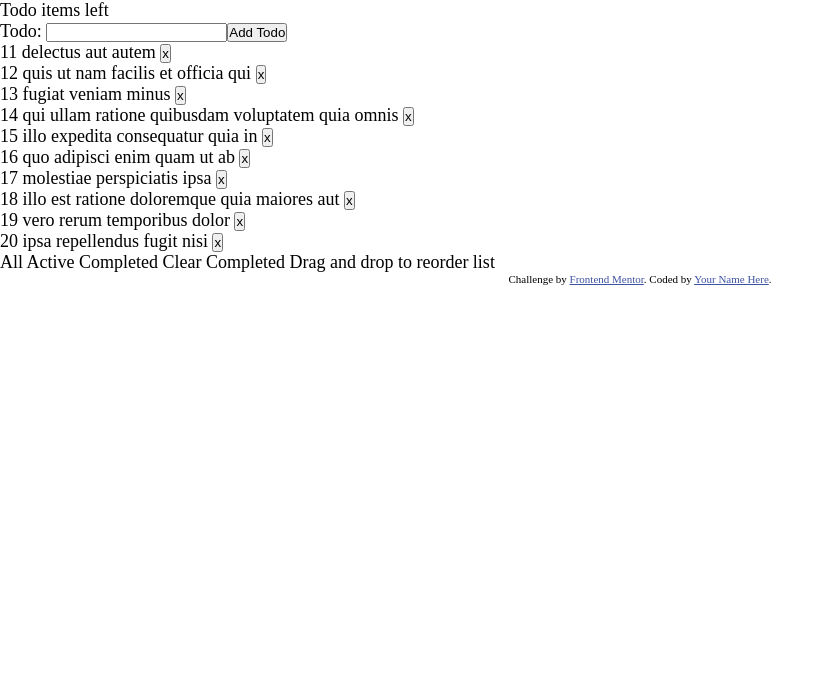
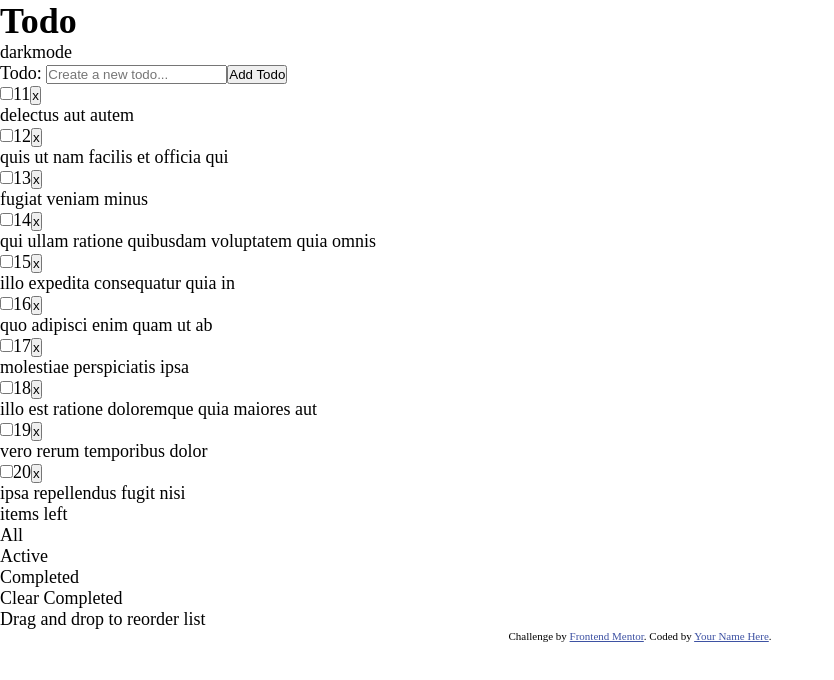
Before and after one commit to leopaul29/frontendmentor-todo-app-main, an Angular app in the folder frontendmentor-todo-app-main/: page / in a window 1280 px wide. Shown: the top 680 px of the page, without its empty margins (0-834 px from the left). Built offline with nearby package versions, Linux system fonts and the light colour scheme.

Commit message:
html skeleton

```diff
--- a/frontendmentor-todo-app-main/src/app/app.component.html
+++ b/frontendmentor-todo-app-main/src/app/app.component.html
@@ -15,21 +15,16 @@
   </style>
 </head>
 <body>
-
-  Todo
-
-  <!-- Add dynamic number --> items left
-
-  <app-todo-list></app-todo-list>
-
-  All
-  Active
-  Completed
-
-  Clear Completed
-
-  Drag and drop to reorder list
-
+  <main class="main">
+    <header class="header">
+        <h1 class="header__title">Todo</h1>
+        <span class="header__darkmode">darkmode</span>
+    </header>
+    <app-todo-list></app-todo-list>
+    <footer>
+      Drag and drop to reorder list
+    </footer>
+  </main>
   <div class="attribution">
     Challenge by <a href="https://www.frontendmentor.io?ref=challenge" target="_blank">Frontend Mentor</a>.
     Coded by <a href="#">Your Name Here</a>.
--- a/frontendmentor-todo-app-main/src/app/mock-todos.ts
+++ b/frontendmentor-todo-app-main/src/app/mock-todos.ts
@@ -1,14 +1,14 @@
 import { Todo } from './todo';
 
 export const TODOS: Todo[] = [
-  { id: 11, name: 'delectus aut autem' },
-  { id: 12, name: 'quis ut nam facilis et officia qui' },
-  { id: 13, name: 'fugiat veniam minus' },
-  { id: 14, name: 'qui ullam ratione quibusdam voluptatem quia omnis' },
-  { id: 15, name: 'illo expedita consequatur quia in' },
-  { id: 16, name: 'quo adipisci enim quam ut ab' },
-  { id: 17, name: 'molestiae perspiciatis ipsa' },
-  { id: 18, name: 'illo est ratione doloremque quia maiores aut' },
-  { id: 19, name: 'vero rerum temporibus dolor' },
-  { id: 20, name: 'ipsa repellendus fugit nisi' }
+  { id: 11, name: 'delectus aut autem' , complete: false},
+  { id: 12, name: 'quis ut nam facilis et officia qui' , complete: false },
+  { id: 13, name: 'fugiat veniam minus' , complete: false },
+  { id: 14, name: 'qui ullam ratione quibusdam voluptatem quia omnis' , complete: false },
+  { id: 15, name: 'illo expedita consequatur quia in'  , complete: false},
+  { id: 16, name: 'quo adipisci enim quam ut ab'  , complete: false},
+  { id: 17, name: 'molestiae perspiciatis ipsa'  , complete: false},
+  { id: 18, name: 'illo est ratione doloremque quia maiores aut' , complete: false },
+  { id: 19, name: 'vero rerum temporibus dolor'  , complete: false},
+  { id: 20, name: 'ipsa repellendus fugit nisi' , complete: false }
 ];
--- a/frontendmentor-todo-app-main/src/app/todo-list/todo-list.component.html
+++ b/frontendmentor-todo-app-main/src/app/todo-list/todo-list.component.html
@@ -1,7 +1,6 @@
-
-<div>
+<div class="todoform">
   <label for="new-todo">Todo: </label>
-    <input id="new-todo" #todoName />
+  <input id="new-todo" #todoName placeholder="Create a new todo..." />
 
   <!-- (click) passes input value to add() and then clears the input -->
   <button class="add-button" (click)="add(todoName.value); todoName.value=''">
@@ -9,9 +8,30 @@
   </button>
 </div>
 
-<ul class="heroes">
-    <li *ngFor="let todo of todos">
-        <span class="badge">{{todo.id}}</span> {{todo.name}}
+
+  <div class="todolist">
+    <div *ngFor="let todo of todos" class="todolist__item">
+      <div class="complete">
+        <input type="checkbox" name="complete" id="complete">
+        <span class="badge">{{todo.id}}</span>
         <button class="delete" title="delete todo"(click)="delete(todo)">x</button>
-    </li>
+      </div>
+      <div class="label">{{todo.name}}</div>
+    </div>
+  </div>
+
+  <nav class="todonav">
+    <div class="todonav__item todonav__left">
+      <!-- Add dynamic number --> items left
+    </div>
+    <div class="todonav__item todonav__center">
+      <ul class="navfilter">
+        <li class="navfilter__item">All</li>
+        <li class="navfilter__item">Active</li>
+        <li class="navfilter__item">Completed</li>
       </ul>
+    </div>
+    <div class="todonav__item todonav__right">
+      Clear Completed
+    </div>
+  </nav>
--- a/frontendmentor-todo-app-main/src/app/todo.ts
+++ b/frontendmentor-todo-app-main/src/app/todo.ts
@@ -1,4 +1,5 @@
 export interface Todo {
     id: number;
     name: string;
+    complete: boolean;
   }
--- a/frontendmentor-todo-app-main/src/styles.css
+++ b/frontendmentor-todo-app-main/src/styles.css
@@ -30,6 +30,12 @@
     box-sizing: border-box;
 }
 
+ul {
+    list-style-type: none;
+    margin: 0;
+    padding: 0;
+}
+
 body {
     font-size: 18px;
 }
```
Lines whose indentation alone changed are shown as unchanged.
